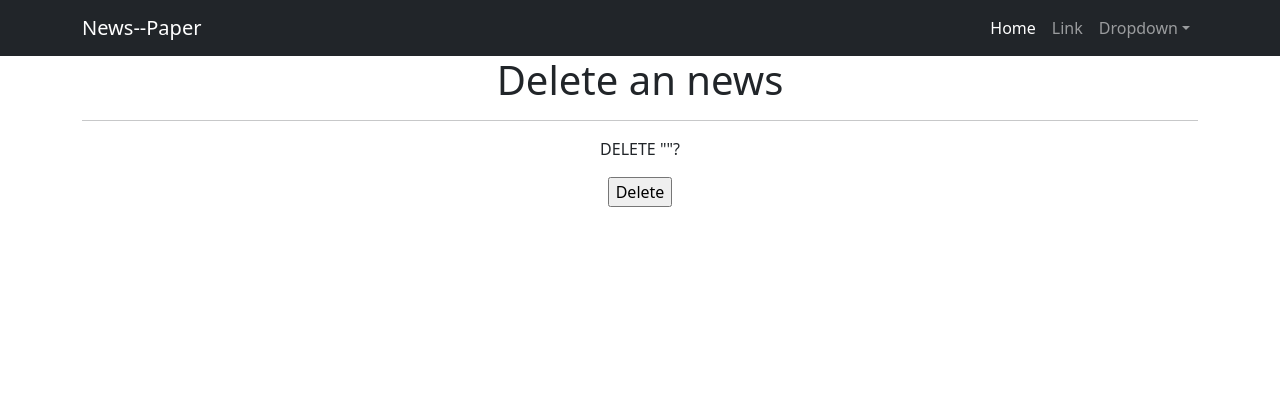
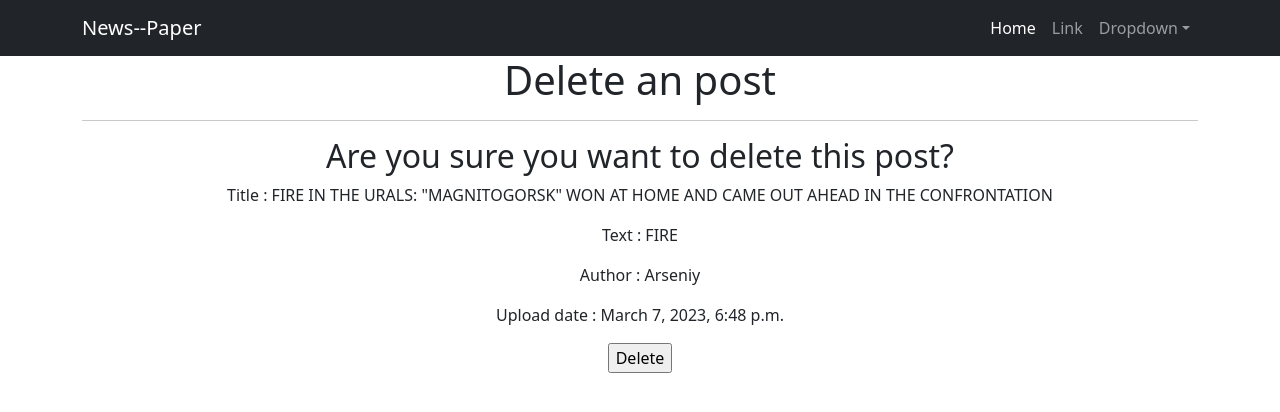
Before and after one commit to Dmitr-iy/NewsPaper, a Django app: page /news/1/delete/ in a window 1280 px wide. Shown: the top 412 px of the page. Run offline with Django 4.2, Linux system fonts and the light colour scheme; data comes from the database, SQL or seed files in the repository; both versions use the stored data as it was after the commit; some libraries are stand-ins or nearby versions.

Commit message:
install commit

```diff
--- a/NewsPaper/news/views.py
+++ b/NewsPaper/news/views.py
@@ -3,7 +3,7 @@ from django.urls import reverse_lazy
 from django.views.generic import ListView, DetailView, CreateView, UpdateView, DeleteView
 from .filters import PostFilter
 from .forms import *
-from .models import Post
+from .models import Post, Author
 
 
 class PostList(ListView):
@@ -51,6 +51,7 @@ class PostDelete(DeleteView):
     model = Post
     template_name = 'post_delete.html'
     success_url = reverse_lazy('post_list')
+    context_object_name = 'title'
 
 class ArticlesCreate(CreateView):
     form_class = PostForm
--- a/NewsPaper/templates/post_delete.html
+++ b/NewsPaper/templates/post_delete.html
@@ -1,11 +1,20 @@
 {% extends 'default.html' %}
+{% load custom_filters %}
+
+{% block title %}
+Delete
+{% endblock title %}
 
 {% block content %}
-<h1>Delete an news</h1>
+<h1>Delete an post</h1>
 <hr>
+    <h2>Are you sure you want to delete this post?</h2>
+    <p>Title : {{ title.title| censor }}</p>
+    <p>Text : {{ title.text | censor }}</p>
+    <p>Author : {{ title.author }}</p>
+    <p>Upload date : {{ title.dateTime }}</p>
 <form action="" method="post">
     {% csrf_token %}
-    <p>DELETE "{{ object.name }}"?</p>
     <input type="submit" value="Delete"/>
 </form>
 {% endblock content %}
```
Also changed, not shown: NewsPaper/db.sqlite3.
